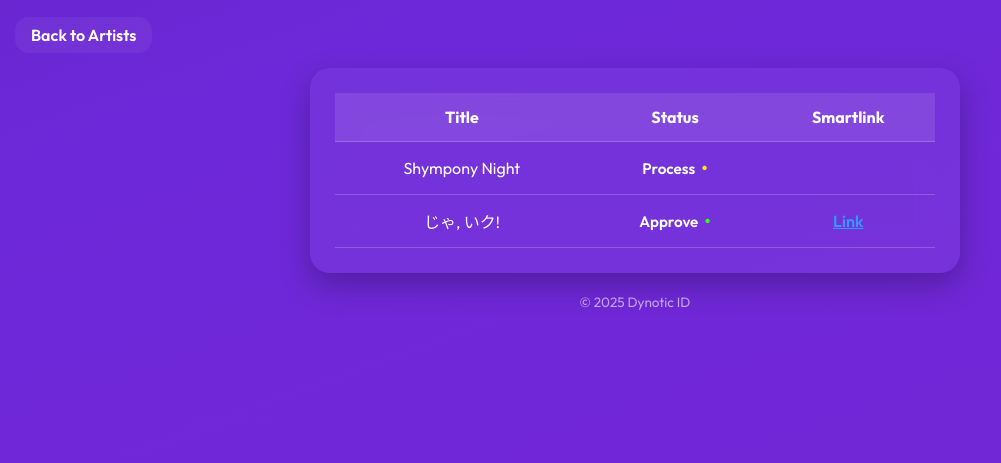
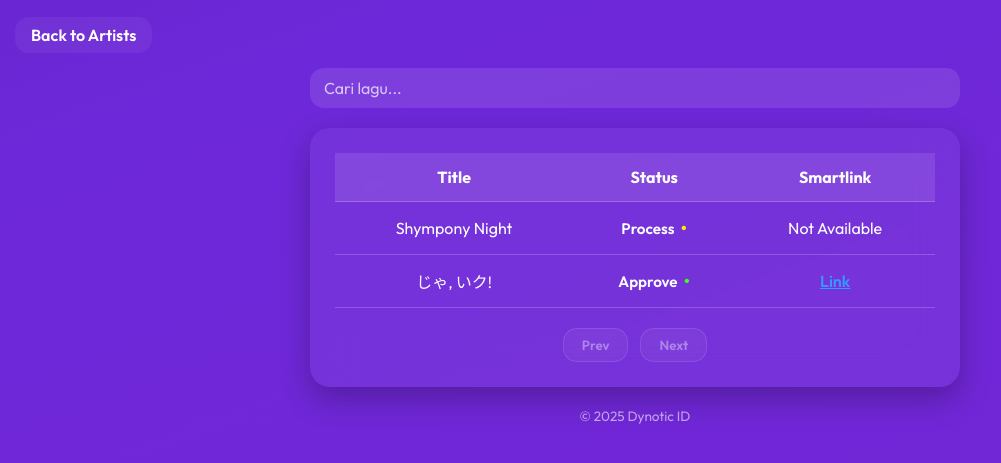
Before and after one commit to dynoticid/gfrxPlink, a plain HTML site: page index.html in a window 1280 px wide. Shown: the part 87-550 px from the top of the page, without its empty margins (5-1006 px from the left). Drawn offline with Linux system fonts and the light colour scheme.

Commit message:
index.html

```diff
--- a/index.html
+++ b/index.html
@@ -44,6 +44,27 @@ h1{
 .back-btn:hover{
   background: rgba(255,255,255,0.12);
 }
+.search-box{
+  margin-bottom:20px;
+  width:100%;
+  max-width:650px;
+}
+.search-box input{
+  width:100%;
+  padding:10px 14px;
+  border-radius:14px;
+  border:none;
+  outline:none;
+  font-size:1rem;
+  background: rgba(255,255,255,0.1);
+  color:#fff;
+}
+.search-box input::placeholder{
+  color:rgba(255,255,255,0.7);
+}
+.search-box input:focus{
+  background: rgba(255,255,255,0.2);
+}
 .card{
   width:100%;
   max-width:650px;
@@ -81,7 +102,6 @@ th{
   font-size:1.2rem;
 }
 .status-approve .dot { color: #39ff14; }
-.status-takedown .dot { color: #ff8c00; }
 .status-process .dot { color: #ffea00; }
 .status-rejected .dot { color: #ff0033; }
 
@@ -91,6 +111,36 @@ th{
   text-decoration:underline;
 }
 
+.pagination {
+  margin-top:20px;
+  display:flex;
+  justify-content:center;
+  gap:12px;
+}
+.page-btn {
+  cursor:pointer;
+  padding:8px 18px;
+  border-radius:14px;
+  background: rgba(255,255,255,0.2);
+  color:#fff;
+  font-weight:600;
+  border:1px solid rgba(255,255,255,0.3);
+  box-shadow:0 0 10px rgba(255,255,255,0.15);
+  backdrop-filter: blur(10px);
+  -webkit-backdrop-filter: blur(10px);
+  transition: all 0.25s ease;
+}
+.page-btn:hover {
+  background: rgba(255,255,255,0.35);
+  box-shadow: 0 0 15px rgba(255,255,255,0.3);
+  transform: scale(1.05);
+}
+.page-btn:disabled {
+  opacity:0.4;
+  cursor:not-allowed;
+  background: rgba(255,255,255,0.1);
+  box-shadow: none;
+}
 footer{
   margin-top:20px;
   color:rgba(255,255,255,0.6);
@@ -108,6 +158,10 @@ footer{
 
 <a href="https://dynoticid.github.io/smartlink/" class="back-btn">Back to Artists</a>
 
+<div class="search-box">
+  <input type="text" id="search" placeholder="Cari lagu...">
+</div>
+
 <div class="card">
   <table>
     <thead>
@@ -119,33 +173,67 @@ footer{
     </thead>
     <tbody id="table-body"></tbody>
   </table>
+
+  <div class="pagination">
+    <button class="page-btn" id="prev">Prev</button>
+    <button class="page-btn" id="next">Next</button>
+  </div>
 </div>
 
 <footer>© 2025 Dynotic ID</footer>
 
 <script>
-// Data lagu
 const songs = [
-  {title:"Shympony Night", status:"process", smartlink:""},
-  {title:"じゃ, いク!", status:"approve", smartlink:"https://fanlink.tv/wNFg"}
+  {title:"Shympony Night", status:"process", link:null},
+  {title:"じゃ, いク!", status:"approve", link:"https://fanlink.tv/wNFg"}
 ];
+
+let filteredSongs = [...songs];
+let currentPage = 1;
+const rowsPerPage = 5;
 
 function renderTable(){
   const tableBody = document.getElementById("table-body");
   tableBody.innerHTML = "";
-  songs.forEach(song=>{
-    const smartlinkDisplay = song.smartlink
-      ? `<a href="${song.smartlink}" target="_blank" class='smartlink-text'>Link</a>`
-      : "";
+
+  const processSongs = filteredSongs.filter(s=>s.status==="process");
+  const otherSongs = filteredSongs.filter(s=>s.status!=="process");
+  const displaySongs = [...processSongs, ...otherSongs];
+
+  const start = (currentPage-1)*rowsPerPage;
+  const end = start + rowsPerPage;
+  const pageSongs = displaySongs.slice(start,end);
+
+  pageSongs.forEach(song=>{
     const row = document.createElement("tr");
     row.innerHTML = `
       <td>${song.title}</td>
-      <td><span class="status-text status-${song.status}">${song.status.charAt(0).toUpperCase() + song.status.slice(1)}<span class="dot">•</span></span></td>
-      <td>${smartlinkDisplay}</td>
+      <td><span class="status-text status-${song.status}">
+        ${song.status.charAt(0).toUpperCase() + song.status.slice(1)}
+        <span class="dot">•</span>
+      </span></td>
+      <td>${song.status==="approve" && song.link ? `<a href="${song.link}" target="_blank" class="smartlink-text">Link</a>` : "Not Available"}</td>
     `;
     tableBody.appendChild(row);
   });
+
+  document.getElementById("prev").disabled = currentPage===1;
+  document.getElementById("next").disabled = end>=displaySongs.length;
 }
+
+document.getElementById("prev").addEventListener("click", ()=>{
+  if(currentPage>1){ currentPage--; renderTable(); }
+});
+document.getElementById("next").addEventListener("click", ()=>{
+  if(currentPage*rowsPerPage<filteredSongs.length){ currentPage++; renderTable(); }
+});
+
+document.getElementById("search").addEventListener("input", (e)=>{
+  const keyword = e.target.value.toLowerCase();
+  filteredSongs = songs.filter(s=>s.title.toLowerCase().includes(keyword));
+  currentPage = 1;
+  renderTable();
+});
 
 renderTable();
 </script>
```
